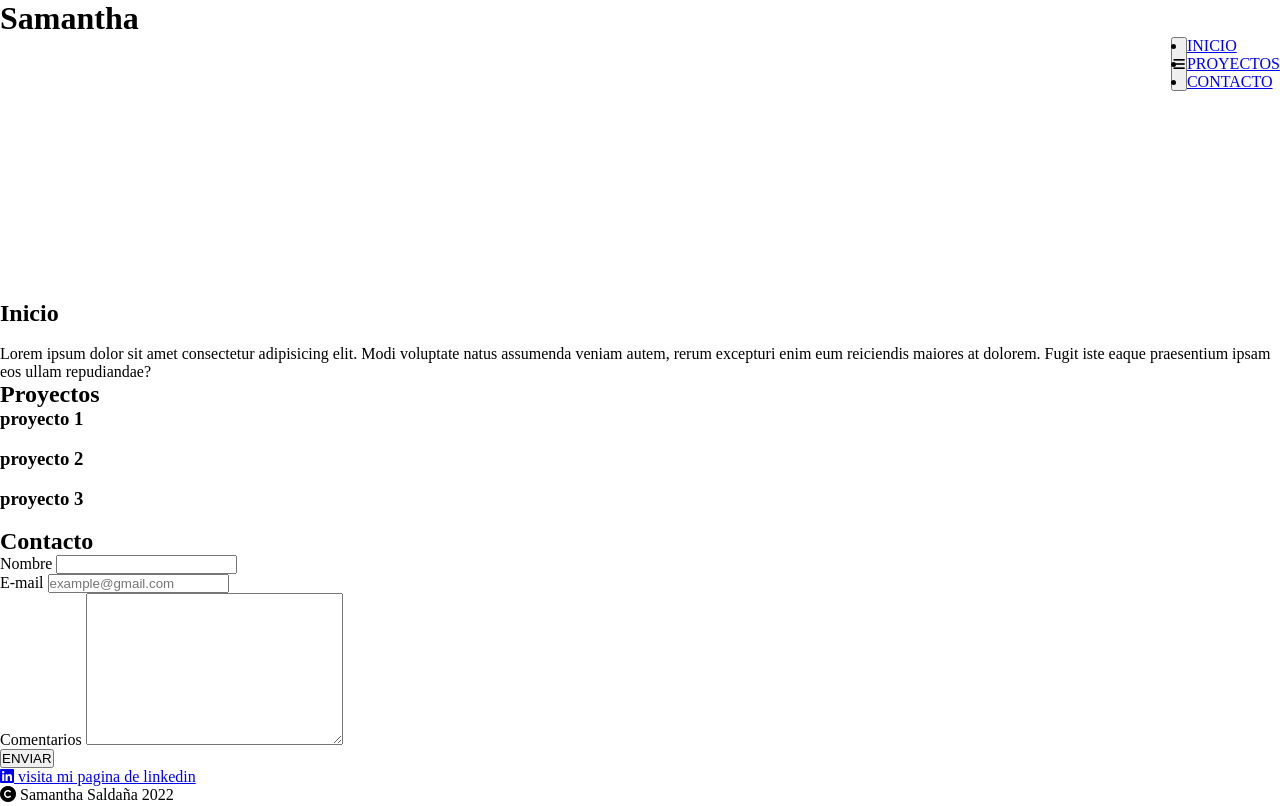
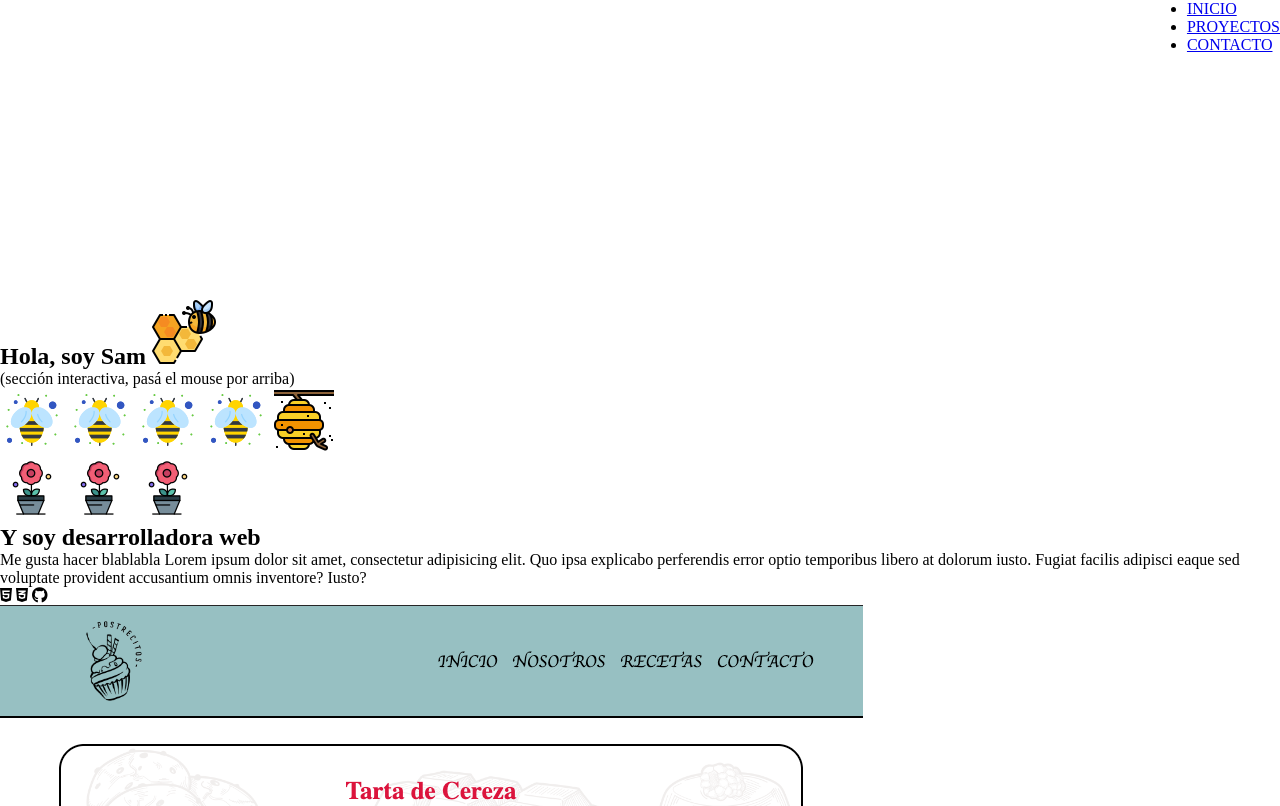
Before and after one commit to Floyd-94/Portfolio, a plain HTML site: page index.html in a window 1280 px wide. Shown: the top 806 px of the page. Drawn offline with Linux system fonts and the light colour scheme.

Commit message:
modifiqué el contenido del html

```diff
--- a/index.html
+++ b/index.html
@@ -4,7 +4,7 @@
 <head>
     <meta charset='utf-8'>
     <meta http-equiv='X-UA-Compatible' content='IE=edge'>
-    <title>Samantha Portfolio</title>
+    <title>Samantha Saldaña - Portfolio</title>
     <meta name='viewport' content='width=device-width, initial-scale=1'>
     <link rel="stylesheet" href="https://cdnjs.cloudflare.com/ajax/libs/font-awesome/6.2.1/css/all.min.css"
         integrity="sha512-MV7K8+y+gLIBoVD59lQIYicR65iaqukzvf/nwasF0nqhPay5w/9lJmVM2hMDcnK1OnMGCdVK+iQrJ7lzPJQd1w=="
@@ -15,88 +15,103 @@
 <body>
 
     <header>
-        <div class="saludo">
-            <h1>Samantha</h1>
-        </div>
-        <div>
-            <nav><!--position absolute-->
-                <button>
-                    <i class="fa-solid fa-bars"></i>
-                </button>
+        <div class="nav">
+            <nav>
+                <!--position absolute-->
                 <ul>
-                    <li><a href="#inicio">INICIO</a> </li>
-                    <li><a href="#proyectos">PROYECTOS</a> </li>
-                    <li><a href="#contacto">CONTACTO</a> </li>
+                    <li><a href="#inicio">INICIO</a></li>
+                    <li><a href="#proyectos">PROYECTOS</a></li>
+                    <li><a href="#contacto">CONTACTO</a></li>
                 </ul>
             </nav>
         </div>
-        <img src="" alt="">
     </header>
+
     <main>
-        <section id="inicio">
-            <h2>Inicio</h2>
-            <img src="" alt="" />
-            <p>Lorem ipsum dolor sit amet consectetur adipisicing elit. Modi voluptate natus assumenda veniam autem,
-                rerum
-                excepturi enim eum reiciendis maiores at dolorem. Fugit iste eaque praesentium ipsam eos ullam
-                repudiandae?
-            </p>
+        <section id="saludo" class="padding-mobile">
+            <h1>
+                Hola, soy
+                <span class="nombre">Sam
+                    <img src="img/abeja-con-panal.png" alt="" class="abeja-con-panal" />
+                </span>
+            </h1>
+            <p>(sección interactiva, pasá el mouse por arriba)</p>
+            <img src="img/abeja-2.png" alt="" class="abejita-1" />
+            <img src="img/abeja-2.png" alt="" class="abejita-2" />
+            <img src="img/abeja-2.png" alt="" class="abejita-3" />
+            <img src="img/abeja-2.png" alt="" class="abejita-4" />
+            <img src="img/panal.png" alt="" class="panal" />
+            <div class="macetitas">
+                <img src="img/flor.png" alt="" />
+                <img src="img/flor.png" alt="" />
+                <img src="img/flor.png" alt="" />
+            </div>
         </section>
-        <section id="proyectos">
-            <h2>Proyectos</h2>
+        <section id="inicio" class="padding-mobile">
+            <div class="inicio-contenido">
+                <h2>Y soy desarrolladora web</h2>
+                <p>
+                    Me gusta hacer blablabla Lorem ipsum dolor sit amet, consectetur
+                    adipisicing elit. Quo ipsa explicabo perferendis error optio
+                    temporibus libero at dolorum iusto. Fugiat facilis adipisci eaque
+                    sed voluptate provident accusantium omnis inventore? Iusto?
+                </p>
+                <div class="skills">
+                    <i class="fa-brands fa-html5"></i>
+                    <i class="fa-brands fa-css3-alt"></i>
+                    <i class="fa-brands fa-github"></i>
+                </div>
+            </div>
+            <img class="img-inicio" src="img/proyecto-recetas.png" alt="Foto de página de recetas en html y css" />
+        </section>
+        <section id="proyectos" class="padding-mobile">
+            <div class="proyecto-contenido">
+                <h2>Proyectos</h2>
+            </div>
+        </section>
+        <section>
+            <article class="proyecto">
+                <div class="recetas">
+                    <a href="">
+                        <img class="img-recetas" src="img/proyecto-recetas.png"
+                            alt="Foto de página de recetas en html y css" />
+                    </a>
+                    <h3>Página de recetas</h3>
+                </div>
+            </article>
+        </section>
 
-            <div></div>
-            </p>
-            <article>
-                <h3>proyecto 1</h3>
-                <a href="">
-                    <img src="" alt="">
-                </a>
-            </article>
-            <article>
-                <h3>proyecto 2</h3>
-                <a href="">
-                    <img src="" alt="">
-                </a>
-            </article>
-            <article>
-                <h3>proyecto 3</h3>
-                <a href="">
-                    <img src="" alt="">
-                </a>
-            </article>
-
-        </section>
     </main>
     <section id="contacto">
-        <h2>Contacto</h2>
-        <form action="">
-            <label for="nombre">Nombre</label>
-            <input type="text" name="" id="nombre">
-            <br>
-            <label for="email">E-mail</label>
-            <input type="email" name="" id="email" placeholder="example@gmail.com">
-            <br>
-            <label for="comentarios">Comentarios</label>
-            <textarea name="" id="comentarios" cols="30" rows="10"></textarea>
-            <br>
-            <input type="submit" value="ENVIAR" />
-        </form>
+        <div class="columna padding-mobile">
+            <div class="contacto-contenido">
+                <h2>Contáctame!</h2>
+                <p>Me podés escribir en:</p>
+                <ul class="redes">
+                    <li>
+                        <a href="https://www.linkedin.com/in/samantha-salda%C3%B1a-pimentel/">
+                            <i class="icono-redes fa-brands fa-linkedin"></i>
+                            <span>/samantha-saldaña-pimentel</span>
+                        </a>
+                    </li>
+                    <li>
+                        <a href="mailto:s.saldana.pimentel@gmail.com">
+                            <i class="icono-redes fa-solid fa-envelope"></i>
+                            <span>s.saldana.pimentel@gmail.com</span>
+                        </a>
+                    </li>
+                </ul>
+            </div>
+            <img class="img-contacto" src="img/proyecto-recetas.png" alt="Foto de página de recetas en html y css" />
+        </div>
     </section>
 
 
+
     <footer>
-        <ul>
-            <li>
-                <a href="https://www.linkedin.com/in/samantha-salda%C3%B1a-pimentel/">
-                    <i class="fa-brands fa-linkedin"></i>
-                    <span>visita mi pagina de linkedin</span>
-                </a>
-            </li>
-
-        </ul>
         <i class="fa-sharp fa-solid fa-copyright"></i>
         <span>Samantha Saldaña 2022</span>
+    </footer>
 </body>
 
 </html>
```
